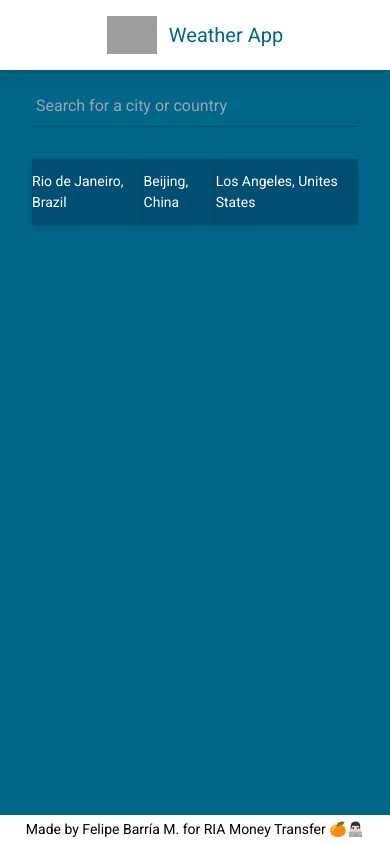
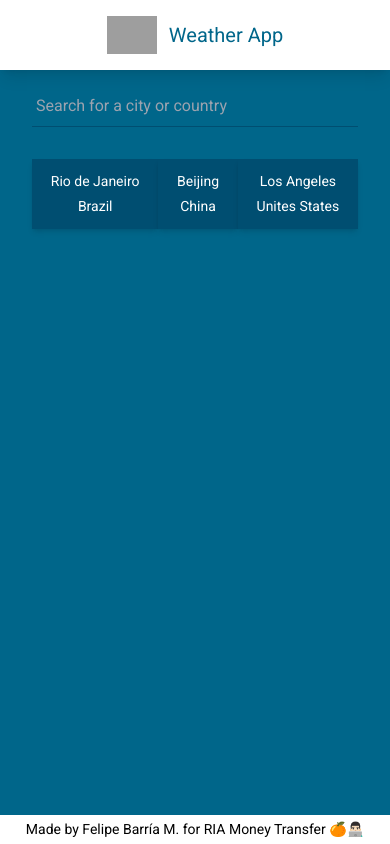
Before and after one commit to felipe-barria95/ria-weather-app, a Vue app: page / in a window 390 px wide. Built offline with nearby package versions, Linux system fonts and the light colour scheme; grey boxes are pictures that could not be loaded.

Commit message:
feat(): responsive layout wax width

```diff
--- a/src/App.vue
+++ b/src/App.vue
@@ -26,4 +26,13 @@
   .page-enter-from {
     opacity: 0;
   }
+  .responsive-text {
+    font-size: 16px;
+}
+
+  @media (max-width: 768px) {
+      .responsive-text {
+          font-size: 14px;
+      }
+  }
 </style>
--- a/src/components/CityList.vue
+++ b/src/components/CityList.vue
@@ -15,7 +15,10 @@
             class="flex-grow flex justify-center py-3 shadow-md cursor-pointer responsive-text"
             @click="previewCity(city.lat, city.lon)"
         >
-            <p>{{ city.cityName }}, {{ city.country }}</p>
+            <div class="flex responsive-item gap-1 justify-center center-content items-center">
+                <p>{{ city.cityName }}</p>
+                <p>{{ city.country }}</p>
+            </div>
         </div>
     </div>
 </template>
@@ -59,13 +62,14 @@ const previewCity = (lat, lon) => {
 </script>
 
 <style scoped>
-.responsive-text {
-    font-size: 16px;
+  .responsive-item {
+    flex-direction: row;
 }
 
 @media (max-width: 768px) {
-    .responsive-text {
-        font-size: 14px;
+    .responsive-item {
+        flex-direction: column;
     }
 }
+
 </style>
--- a/src/components/FooterBar.vue
+++ b/src/components/FooterBar.vue
@@ -7,15 +7,3 @@
 </template>
 
 <script setup></script>
-
-<style scoped>
-.responsive-text {
-    font-size: 16px;
-}
-
-@media (max-width: 768px) {
-    .responsive-text {
-        font-size: 14px;
-    }
-}
-</style>
--- a/src/views/CityDetail.vue
+++ b/src/views/CityDetail.vue
@@ -44,7 +44,7 @@
             <div class="mx-8 text-white">
                 <h2 class="mb-4">Hourly Weather</h2>
                 <div class="flex items-center justify-center">
-                    <div class="flex gap-10 items-center">
+                    <div class="flex gap-4 items-center">
                         <div
                             v-for="i in hourRange"
                             :key="weatherData.list[i].dt"
@@ -122,17 +122,5 @@
 defineProps({
     weatherData: Object,
 })
-const hourRange = window.innerWidth <= 768 ? 5 : 7
+const hourRange = window.innerWidth <= 768 ? 5 : 9
 </script>
-
-<style scoped>
-.responsive-text {
-    font-size: 16px;
-}
-
-@media (max-width: 768px) {
-    .responsive-text {
-        font-size: 14px;
-    }
-}
-</style>
--- a/src/views/CityView.vue
+++ b/src/views/CityView.vue
@@ -3,7 +3,7 @@
         <CityViewSkeleton />
     </div>
     <div v-else>
-        <div class="flex justify-center text-white gap-4 items-center py-8">
+        <div class="flex justify-center text-white gap-4 items-center py-8 responsive-text">
             <p>
                 Last Updated
                 {{
```
